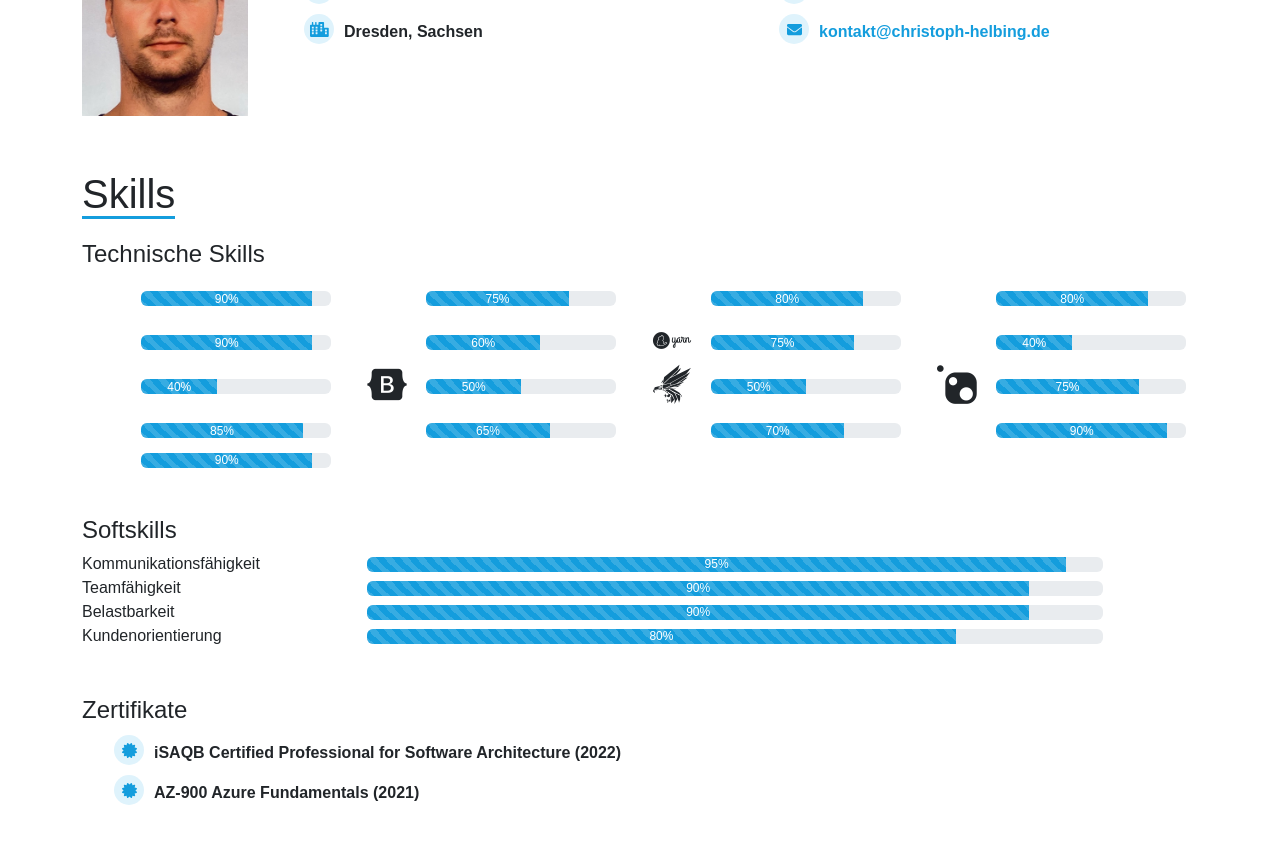
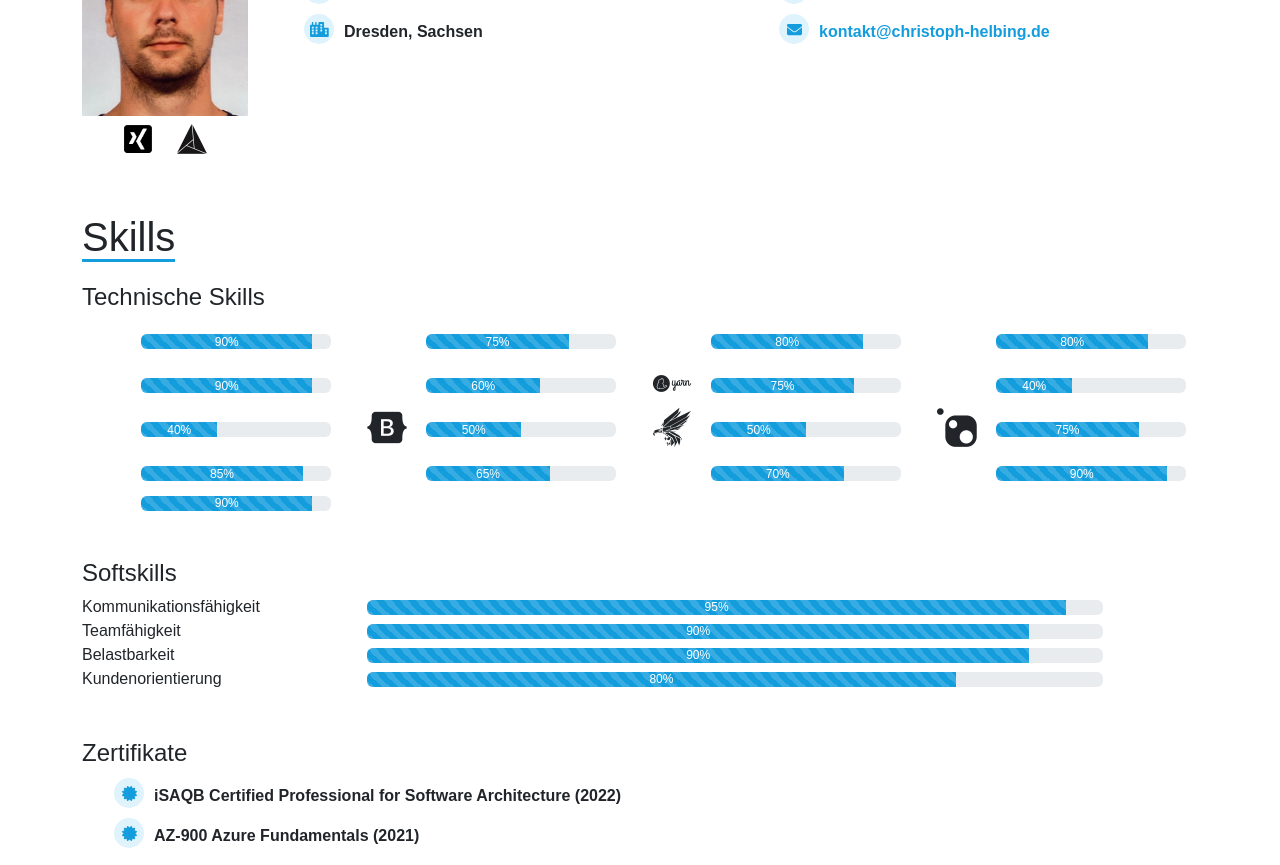
Before and after one commit to christophHelbing/portfolio, an Angular app: page / in a window 1280 px wide. Shown: the part 780-1645 px from the top of the page. Built offline with nearby package versions, Linux system fonts and the light colour scheme; some icons are missing; what ngx-typed-js would draw is missing.

Commit message:
Adding external links to my xing and github profile

```diff
--- a/src/app/components/about/about.component.html
+++ b/src/app/components/about/about.component.html
@@ -6,6 +6,18 @@
         <picture>
           <img src="assets/img/me.jpeg" class="img-fluid" alt="This is an image of me">
         </picture>
+        <div class="mt-2 row justify-content-center">
+          <div class="col-auto">
+            <a href="{{about.xingLink}}" target="_blank">
+              <img src="assets/img/xing.png" width="30" height="30" class="img-fluid" alt="Xing link to my profile">
+            </a>
+          </div>
+          <div class="col-auto">
+            <a href="{{about.githubLink}}" target="_blank">
+              <i class="devicon-github-original-wordmark colored"></i>
+            </a>
+          </div>
+        </div>
       </div>
       <div class="col-sm-12 col-lg-10">
         <p>
--- a/src/app/components/about/about.component.scss
+++ b/src/app/components/about/about.component.scss
@@ -25,3 +25,7 @@ fa-icon{
 a {
   text-decoration: none;
 }
+
+.devicon-github-original-wordmark {
+  font-size: 30px;
+}
--- a/src/app/data/about.ts
+++ b/src/app/data/about.ts
@@ -4,6 +4,8 @@ interface About {
   city: string
   birthday: Date
   mail: string
+  xingLink: string
+  githubLink: string
   motivationText: string
 }
 
@@ -14,5 +16,7 @@ export const ABOUT: About = {
   city: "Dresden, Sachsen",
   birthday: new Date(1988, 6, 4),
   mail: "kontakt@christoph-helbing.de",
+  xingLink: "https://www.xing.com/profile/Christoph_Helbing5",
+  githubLink: "https://github.com/christophHelbing",
   motivationText: ""
 }
```
Also changed, not shown: src/assets/img/xing.png (added).
